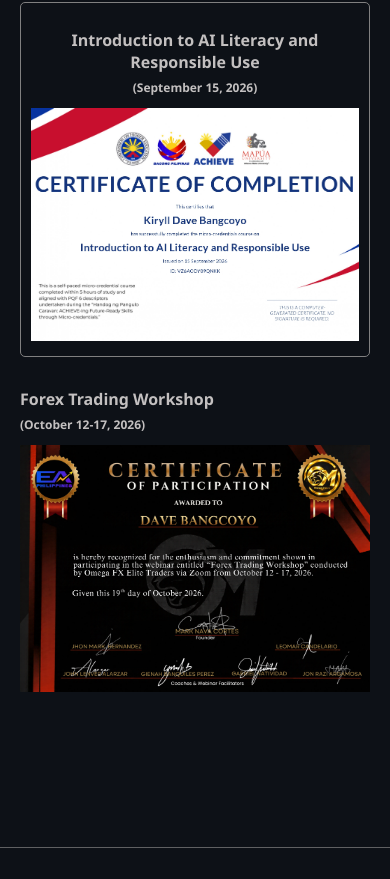
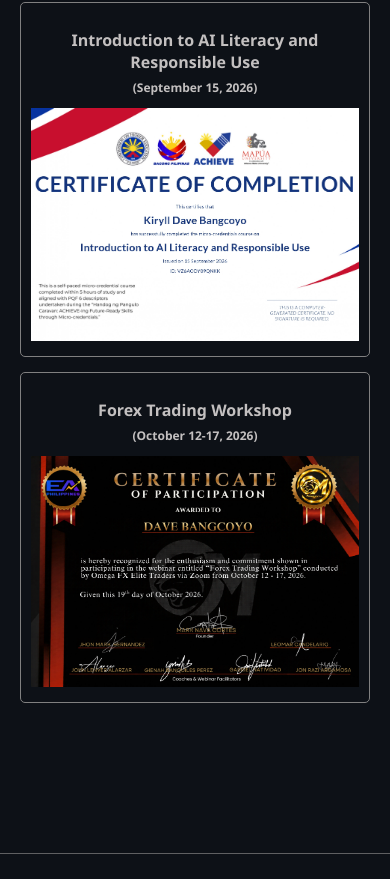
Before and after one commit to FoowsIsBack/Web_Portfolio, a React (Vite) app: page /certificate in a window 390 px wide. Shown: the part 2308-3187 px from the top of the page. Built offline with nearby package versions, Linux system fonts and the light colour scheme.

Commit message:
Add Forex styling to Certificate component

```diff
--- a/src/assets/Css/Certificate.module.css
+++ b/src/assets/Css/Certificate.module.css
@@ -56,7 +56,7 @@
     gap: 2%;
 }
 
-.hacking, .webdev, .linux, .web_responsive, .javaoop, .pythonSE, .ai{
+.hacking, .webdev, .linux, .web_responsive, .javaoop, .pythonSE, .ai, .forex{
     padding: 10px;
     border: 1px solid grey;
     border-radius: 5px;
@@ -65,13 +65,13 @@
     cursor: pointer;
 }
 
-.hacking:hover, .webdev:hover, .linux:hover, .web_responsive:hover, .javaoop:hover, .pythonSE:hover, .ai:hover{
+.hacking:hover, .webdev:hover, .linux:hover, .web_responsive:hover, .javaoop:hover, .pythonSE:hover, .ai:hover, .forex:hover{
     border: 1px solid white;
     transform: scale(1.02);
     box-shadow: 0 12px 25px rgba(0,0,0,0.25);
 }
 
-.hacking:hover h3, .webdev:hover h3, .linux:hover h3, .web_responsive:hover h3, .javaoop:hover h3, .pythonSE:hover h3, .ai:hover h3{
+.hacking:hover h3, .webdev:hover h3, .linux:hover h3, .web_responsive:hover h3, .javaoop:hover h3, .pythonSE:hover h3, .ai:hover h3, .forex h3{
     color: white;
 }
 
@@ -172,7 +172,7 @@
         gap: 20px;
     }
 
-    .hacking, .webdev, .linux, .web_responsive, .javaoop, .pythonSE{
+    .hacking, .webdev, .linux, .web_responsive, .javaoop, .pythonSE, .ai, .forex{
         flex: 1;
         min-width: 0;
     }
@@ -216,7 +216,7 @@
         display: contents;
     }
 
-    .hacking, .webdev, .linux, .web_responsive, .javaoop, .pythonSE, .ai{
+    .hacking, .webdev, .linux, .web_responsive, .javaoop, .pythonSE, .ai, .forex{
         width: auto;
     }
 
@@ -312,7 +312,7 @@
         display: contents;
     }
 
-    .hacking, .webdev, .linux, .web_responsive, .javaoop, .pythonSE, .ai{
+    .hacking, .webdev, .linux, .web_responsive, .javaoop, .pythonSE, .ai, .forex{
         width: auto;
         box-sizing: border-box;
     }
@@ -421,7 +421,7 @@
         gap: 12px;
     }
 
-    .hacking, .webdev, .linux, .web_responsive, .javaoop, .pythonSE, .ai{
+    .hacking, .webdev, .linux, .web_responsive, .javaoop, .pythonSE, .ai, .forex{
         padding: 8px;
     }
 
```
